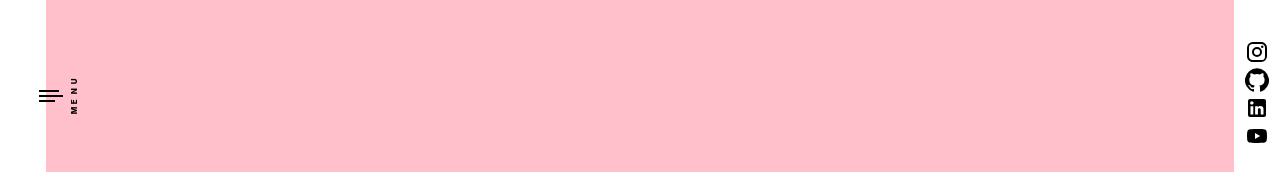
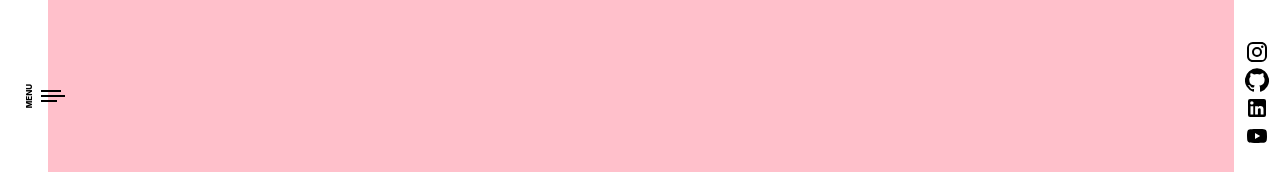
Before and after one commit to ashivalagar/ashivalagar.github.io, a React (Create React App) app in the folder client/: page / in a window 1280 px wide. Shown: the part 304-476 px from the top of the page. Built offline with nearby package versions, Linux system fonts and the light colour scheme.

Commit message:
Uodate navbar

```diff
--- a/client/src/components/Navbar/index.js
+++ b/client/src/components/Navbar/index.js
@@ -10,24 +10,21 @@ import {
 
 export const Navbar = () => {
   const [onHover, setOnHover] = useState(false);
+  const [navState, setNavState] = useState(false);
   return (
-    <NavWrapper active={onHover}>
+    <NavWrapper active={onHover} expand={navState}>
       <PullOutMenu>
         <MenuIconWrapper
           onMouseEnter={() => setOnHover(true)}
           onMouseLeave={() => setOnHover(false)}
+          onClick={() => setNavState(true)}
+          expand={navState}
         >
+          <PullOutText>MENU</PullOutText>
           <SubIconWrapper>
             <MenuIconLine active={onHover} position={"top"} />
             <MenuIconLine active={onHover} position={"middle"} />
             <MenuIconLine active={onHover} position={"bottom"} />
-          </SubIconWrapper>
-
-          <SubIconWrapper>
-            <PullOutText>U</PullOutText>
-            <PullOutText>N</PullOutText>
-            <PullOutText>E</PullOutText>
-            <PullOutText>M</PullOutText>
           </SubIconWrapper>
         </MenuIconWrapper>
       </PullOutMenu>
--- a/client/src/components/Navbar/styles.js
+++ b/client/src/components/Navbar/styles.js
@@ -18,7 +18,7 @@ export const PullOutMenu = styled.div`
 `;
 
 export const MenuIconWrapper = styled.div`
-  transform: translate(39px);
+  transform: translate(17px);
   cursor: pointer;
   width: 100%;
   display: -webkit-flex;
@@ -33,11 +33,6 @@ export const PullOutText = styled.div`
   transform: rotate(-90deg);
   font-size: 8px;
   font-weight: 800;
-  padding-top: 0;
-  padding-bottom: 0;
-  padding-left: 8px;
-  margin-top: none;
-  margin-bottom: none;
 `;
 
 export const SubIconWrapper = styled.div`
@@ -85,3 +80,12 @@ export const MenuIconLine = styled.div`
   }};
   transition: 0.2s;
 `;
+
+export const Menu = styled.div`
+  width: 60vw;
+  heigth: 100%;
+  position: fixed;
+  left: 0;
+  top: 0;
+  transform: translate3d(-60vw, 0, 0);
+`;
```
